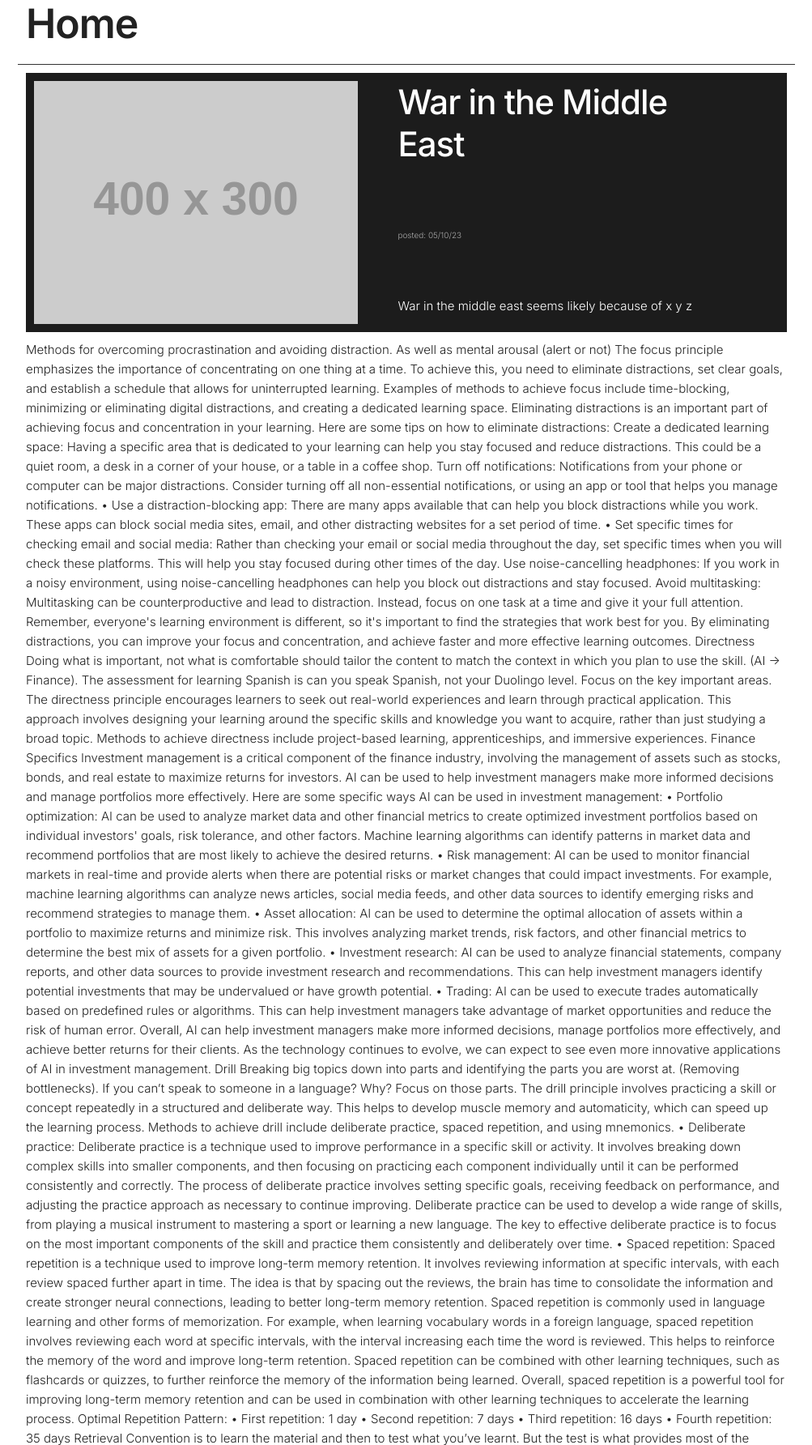
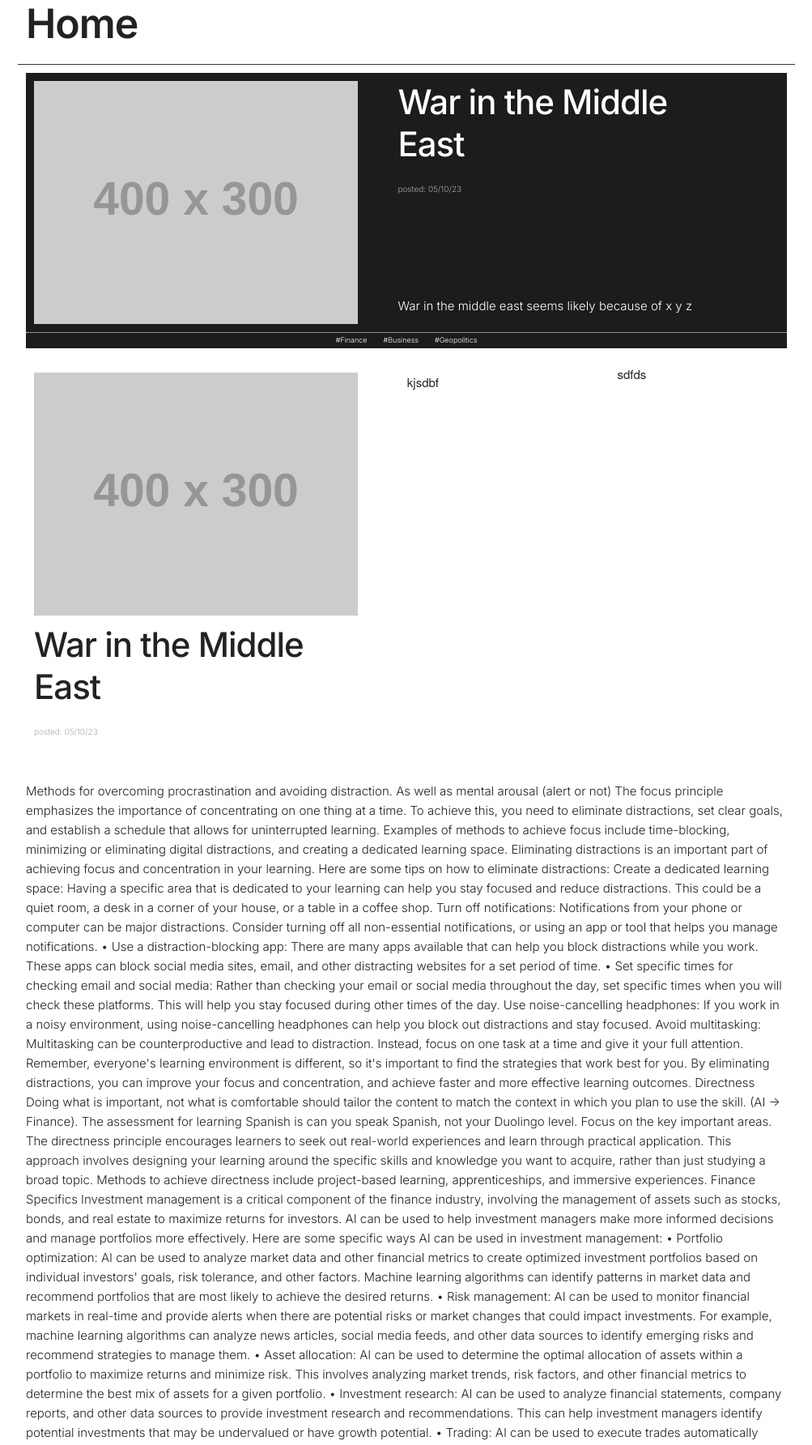
Before and after one commit to AlexJJGreen/flask_app_with_admin, a Flask app: page / in a window 1280 px wide. Shown: the part 140-1924 px from the top of the page at 81% size, without its empty margins (138-1141 px from the left). Run offline with Flask 3, Linux system fonts and the light colour scheme; grey boxes labelled with a size stand in for pictures from a placeholder-image service; some libraries are stand-ins or nearby versions.

Commit message:
main article framework complete

```diff
--- a/app/base/static/css/custom.css
+++ b/app/base/static/css/custom.css
@@ -1,13 +1,14 @@
 /* GLOBAL */
+
+:root {
+    --color-green-600: #25a278;
+    --color-lilac-300: #D8B9FF;
+}
 
 i {
     color: black;
     margin-top: 0.5rem;
     margin-bottom: 0.5rem;
-}
-
-:root {
-    --color-green-600: #25a278;
 }
 
 /* fonts */
@@ -81,6 +82,7 @@ p {
     color: white;
 }
 
+
 /* element helpers */
 
 .bg-black {
@@ -89,6 +91,10 @@ p {
 
 .bg-dark {
     background-color: #1c1c1c;
+}
+
+.el-overline {
+    border-top: solid black 1px;
 }
 
 /* Header and Footer */
@@ -136,8 +142,11 @@ footer {
 
 /* Article Components */
 
+.article {
+    margin: 1rem;
+}
+
 .article-main-container {
-    margin: 1rem;
     padding: 1rem;
     display: flex;
 }
@@ -149,6 +158,8 @@ footer {
     justify-content: space-between;
 }
 
+.article-title-container {}
+
 .article-date-slug {
     color: #aaa;
     font-size: x-small;
@@ -156,6 +167,39 @@ footer {
 
 .article-snippet {
     color: #fff;
+}
+
+.article-supplementary-container {
+    margin-top: 0;
+    padding-left: 1rem;
+    padding-right: 1rem;
+    padding-bottom: 0.25rem;
+    padding-top: 0.25rem;
+    border-top: dotted white 1px;
+
+}
+
+.keywords {
+    display: flex;
+    flex-direction: row;
+    justify-content: center;
+}
+
+.keywords a {
+    font-size: xx-small;
+    color: white;
+    padding-left: 1rem;
+    padding-right: 1rem;
+}
+
+.keywords a:hover {
+    color: var(--color-lilac-300);
+}
+
+.article-secondary {}
+
+.article-second-img-container {
+    padding: 1rem;
 }
 
 
--- a/app/base/templates/base.html
+++ b/app/base/templates/base.html
@@ -49,18 +49,59 @@
             </div>
         </div>
         <!-- Main Article -->
+        <div class="article">
             <div class="row bg-dark article-main-container">
                 <a href="#">
                     <div class="one-half column article-main-img-container">
                         <img class="u-max-full-width" src="https://placehold.co/400x300" alt="an img">
                     </div>
                     <div class="one-half column article-main-text-container">
+                        <div class="article-title-container">
                             <h2 class="text-white">War in the Middle East</h2>
                             <p class="article-date-slug">posted: 05/10/23</p>
+                        </div>
                         <p class="article-snippet">War in the middle east seems likely because of x y z</p>
                     </div>
                 </a>
             </div>
+            <div class="row bg-dark article-supplementary-container">
+                <div class="twelve columns">
+                    <div class="keywords">
+                        <a href="#">#Finance</a>
+                        <a href="#">#Business</a>
+                        <a href="#">#Geopolitics</a>
+                    </div>
+                </div>
+            </div>
+        </div>
+        <!-- End Main Article -->
+        <div class="row">
+            <div class="six columns">
+                <div class="article article-secondary">
+                    <div class="article-second-img-container">
+                        <img class="u-max-full-width" src="https://placehold.co/400x300" alt="an img">
+                    </div>
+                    <div class="article-second-text-container">
+                        <div class="article-title-container">
+                            <h2 class="">War in the Middle East</h2>
+                            <p class="article-date-slug">posted: 05/10/23</p>
+                        </div>
+                        <p class="article-snippet">War in the middle east seems likely because of x y z</p>
+                    </div>
+                </div>
+            </div>
+            <div class="three columns article">
+                <div class="article">
+                    kjsdbf
+                </div>
+            </div>
+            <div class="three columns">
+                <div class="article">
+                    sdfds
+                </div>
+            </div>
+        </div>
+        <div>
             {% block content %}
             {% endblock %}
         </div>
```
Lines whose indentation alone changed are shown as unchanged.
